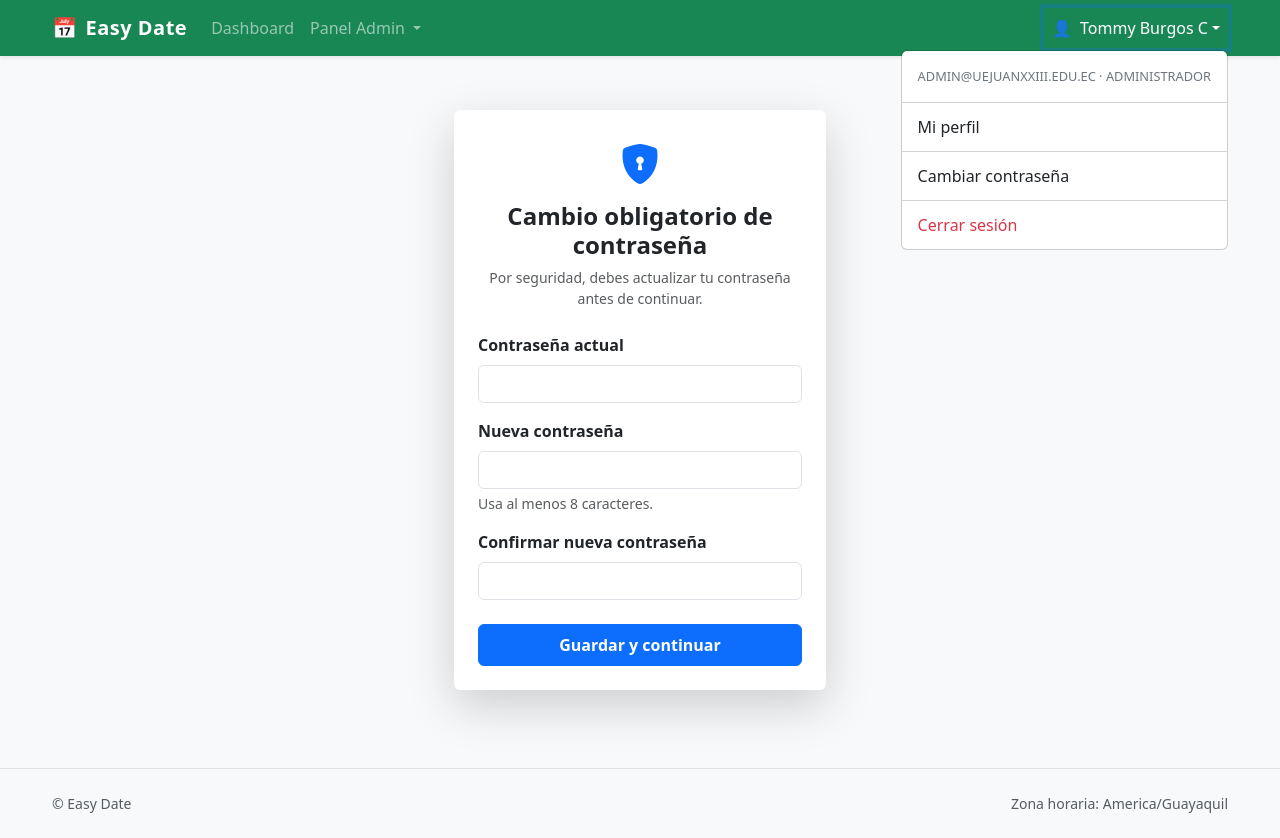
After one commit to TommyBurgos/CalendarSchool_J23, a Django app: page /usuarios/cambiar-password/ in a window 1280 px wide, after a click that opens the changed part. The commit adds this page. Run offline with Django 4.2, Linux system fonts and the light colour scheme; a user stored in the database is signed in; data comes from the database, SQL or seed files in the repository.

Commit message:
Entregando producto final con cambio de contraseña obligatorio

```diff
--- a/myApp/templates/base.html
+++ b/myApp/templates/base.html
@@ -11,6 +11,8 @@
     .dropdown-header { font-size:.8rem; color:#6c757d; text-transform:uppercase; }
     .container-narrow { max-width: 1200px; }
   </style>
+  <link href="https://cdn.jsdelivr.net/npm/bootstrap-icons/font/bootstrap-icons.css" rel="stylesheet">
+
 </head>
 <body>
 <nav class="navbar navbar-expand-lg navbar-dark bg-success shadow-sm">
@@ -87,6 +89,13 @@
               <li><a class="dropdown-item" href="{% url 'mi_perfil' %}">Mi perfil</a></li>
               <li><hr class="dropdown-divider"></li>
               <li>
+                <a href="{% url 'cambiar_password' %}" class="dropdown-item">
+                    Cambiar contraseña
+                </a>
+
+              </li>
+              <li><hr class="dropdown-divider"></li>
+              <li>
                 <a class="dropdown-item text-danger" href="{% url 'logout' %}">Cerrar sesión</a>
               </li>
             </ul>
--- /dev/null
+++ b/myApp/templates/user/cambiar_password_forzado.html
@@ -0,0 +1,91 @@
+{% extends base_template %}
+
+{% block content %}
+<div class="container d-flex align-items-center justify-content-center" style="min-height: 80vh;">
+    <div class="col-lg-4 col-md-6">
+
+        <div class="card border-0 shadow-lg">
+            <div class="card-body p-4">
+
+                <div class="text-center mb-4">
+                    <div class="mb-2">
+                        <i class="bi bi-shield-lock-fill text-primary fs-1"></i>
+                    </div>
+                    <h4 class="fw-bold">Cambio obligatorio de contraseña</h4>
+                    <p class="text-muted small">
+                        Por seguridad, debes actualizar tu contraseña antes de continuar.
+                    </p>
+                </div>
+
+                <form method="post" novalidate>
+                    {% csrf_token %}
+
+                    {% if form.non_field_errors %}
+                        <div class="alert alert-danger">
+                            {{ form.non_field_errors }}
+                        </div>
+                    {% endif %}
+
+                    <!-- Contraseña actual -->
+                    <div class="mb-3">
+                        <label class="form-label fw-semibold">
+                            Contraseña actual
+                        </label>
+                        <input
+                            type="password"
+                            name="{{ form.old_password.name }}"
+                            class="form-control"
+                            required
+                        >
+                        {% for error in form.old_password.errors %}
+                            <div class="text-danger small mt-1">{{ error }}</div>
+                        {% endfor %}
+                    </div>
+
+                    <!-- Nueva contraseña -->
+                    <div class="mb-3">
+                        <label class="form-label fw-semibold">
+                            Nueva contraseña
+                        </label>
+                        <input
+                            type="password"
+                            name="{{ form.new_password1.name }}"
+                            class="form-control"
+                            required
+                        >
+                        {% for error in form.new_password1.errors %}
+                            <div class="text-danger small mt-1">{{ error }}</div>
+                        {% endfor %}
+                        <div class="form-text">
+                            Usa al menos 8 caracteres.
+                        </div>
+                    </div>
+
+                    <!-- Confirmación -->
+                    <div class="mb-4">
+                        <label class="form-label fw-semibold">
+                            Confirmar nueva contraseña
+                        </label>
+                        <input
+                            type="password"
+                            name="{{ form.new_password2.name }}"
+                            class="form-control"
+                            required
+                        >
+                        {% for error in form.new_password2.errors %}
+                            <div class="text-danger small mt-1">{{ error }}</div>
+                        {% endfor %}
+                    </div>
+
+                    <button type="submit" class="btn btn-primary w-100 py-2 fw-semibold">
+                        Guardar y continuar
+                    </button>
+
+                </form>
+
+            </div>
+        </div>
+
+    </div>
+</div>
+{% endblock %}
--- a/user/models.py
+++ b/user/models.py
@@ -41,6 +41,7 @@ class User(AbstractUser):
     )
     email = models.EmailField(unique=True, null=True, blank=True)
     imgPerfil = models.ImageField(upload_to="users/", default="imageDefault.png")
+    debe_cambiar_password = models.BooleanField(default=True)
     rol = models.ForeignKey("user.Rol", null=True, blank=True, on_delete=models.SET_NULL, related_name="usuarios")
     telefono = models.CharField(
     max_length=20,
--- a/user/urls.py
+++ b/user/urls.py
@@ -7,4 +7,7 @@ urlpatterns = [
     path("logout/", views.logout_view, name="logout"),
     path("dashboard/", views.dashboard, name="dashboard"),
     path("mi-perfil/", views.mi_perfil, name="mi_perfil"),
+    path("cambiar-password/", views.cambiar_password, name="cambiar_password"),
+    path("cambiar-password/forzado/", views.cambiar_password_forzado, name="cambiar_password_forzado"),
+
 ]
--- a/user/views.py
+++ b/user/views.py
@@ -1,9 +1,12 @@
 from django.contrib import messages
-from django.contrib.auth import login, logout, authenticate, get_user_model
+from django.contrib.auth import login, logout, authenticate, get_user_model, update_session_auth_hash
 from django.contrib.auth.decorators import login_required
 from django.shortcuts import render, redirect
 from .forms import RegistroForm, LoginForm, PerfilUsuarioForm
 from django.utils.http import url_has_allowed_host_and_scheme
+from django.contrib.auth.forms import PasswordChangeForm
+
+
 
 def registrar(request):
     print("Ingrese a la funcion registrar")
@@ -85,6 +88,11 @@ def vista_login(request):
         # Caso 0 instituciones (aún no has asignado) → dejamos pasar como antes
         if not instituciones:
             login(request, user)
+            if user.debe_cambiar_password:
+                if next_url:
+                    request.session["next_after_password_change"] = next_url
+                return redirect("cambiar_password_forzado")
+
             if next_url:
                 return redirect(next_url)
             return post_login_redirect(user)
@@ -93,6 +101,11 @@ def vista_login(request):
         if len(instituciones) == 1:
             request.session["institucion_id"] = instituciones[0].id
             login(request, user)
+            if user.debe_cambiar_password:
+                if next_url:
+                    request.session["next_after_password_change"] = next_url
+                return redirect("cambiar_password_forzado")
+
             if next_url:
                 return redirect(next_url)
             return post_login_redirect(user)
@@ -180,3 +193,71 @@ def post_login_redirect(user, fallback="dashboard"):
 
     # Sin rol o rol desconocido
     return redirect(fallback)
+
+
+@login_required
+def cambiar_password_forzado(request):
+    if not request.user.debe_cambiar_password:
+        return redirect("dashboard")
+
+    if request.method == "POST":
+        form = PasswordChangeForm(request.user, request.POST)
+        if form.is_valid():
+            user = form.save()
+            user.debe_cambiar_password = False
+            user.save(update_fields=["debe_cambiar_password"])
+            update_session_auth_hash(request, user)
+            messages.success(request, "Contraseña actualizada correctamente.")
+            return redirect("dashboard")
+    else:
+        form = PasswordChangeForm(request.user)
+
+    def _get_base_template(user):
+        if user.is_superuser or (user.rol and user.rol.nombre in ["Administrador", "DocenteAdministrador"]):
+            return "base.html"
+        if user.rol and user.rol.nombre == "Docente":
+            return "docente/base.html"
+        if user.rol and user.rol.nombre == "Representante":
+            return "representante/base.html"
+        return "base.html"
+
+    base_template = _get_base_template(request.user)
+
+    return render(
+        request,
+        "user/cambiar_password_forzado.html",
+        {
+            "form": form,
+            "base_template": base_template,
+        }
+    )
+
+@login_required
+def cambiar_password(request):
+    if request.method == "POST":
+        form = PasswordChangeForm(request.user, request.POST)
+        if form.is_valid():
+            user = form.save()
+            update_session_auth_hash(request, user)
+            messages.success(request, "Contraseña cambiada correctamente.")
+            return redirect("mi_perfil")
+    else:
+        form = PasswordChangeForm(request.user)
+
+    def _get_base_template(user):
+        if user.is_superuser or (user.rol and user.rol.nombre in ["Administrador", "DocenteAdministrador"]):
+            return "base.html"
+        if user.rol and user.rol.nombre == "Docente":
+            return "docente/base.html"
+        if user.rol and user.rol.nombre == "Representante":
+            return "representante/base.html"
+        return "base.html"
+
+    base_template = _get_base_template(request.user)
+
+    return render(request,
+        "user/cambiar_password_forzado.html",
+        {
+            "form": form,
+            "base_template": base_template,
+        })
```
Also changed, not shown: myApp/templates/base_switch.html (added, +15 -0 lines), myApp/templates/docente/base.html (+7 -0 lines), myApp/templates/representante/base.html (+7 -0 lines), myApp/templates/user/cambiar_password.html (added, +90 -0 lines), turnos/management/commands/fix_instituciones_turnos.py (added, +27 -0 lines), user/middleware.py (added, +19 -0 lines).
